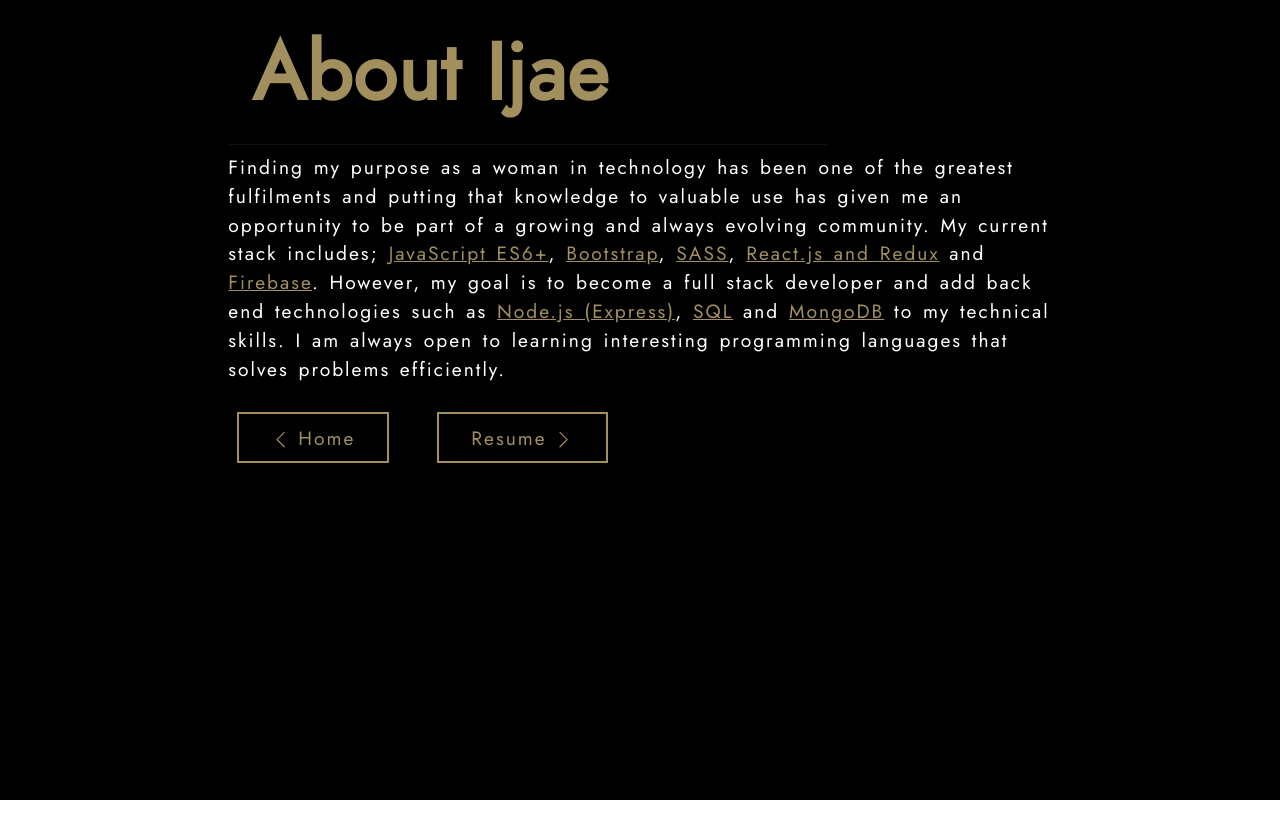
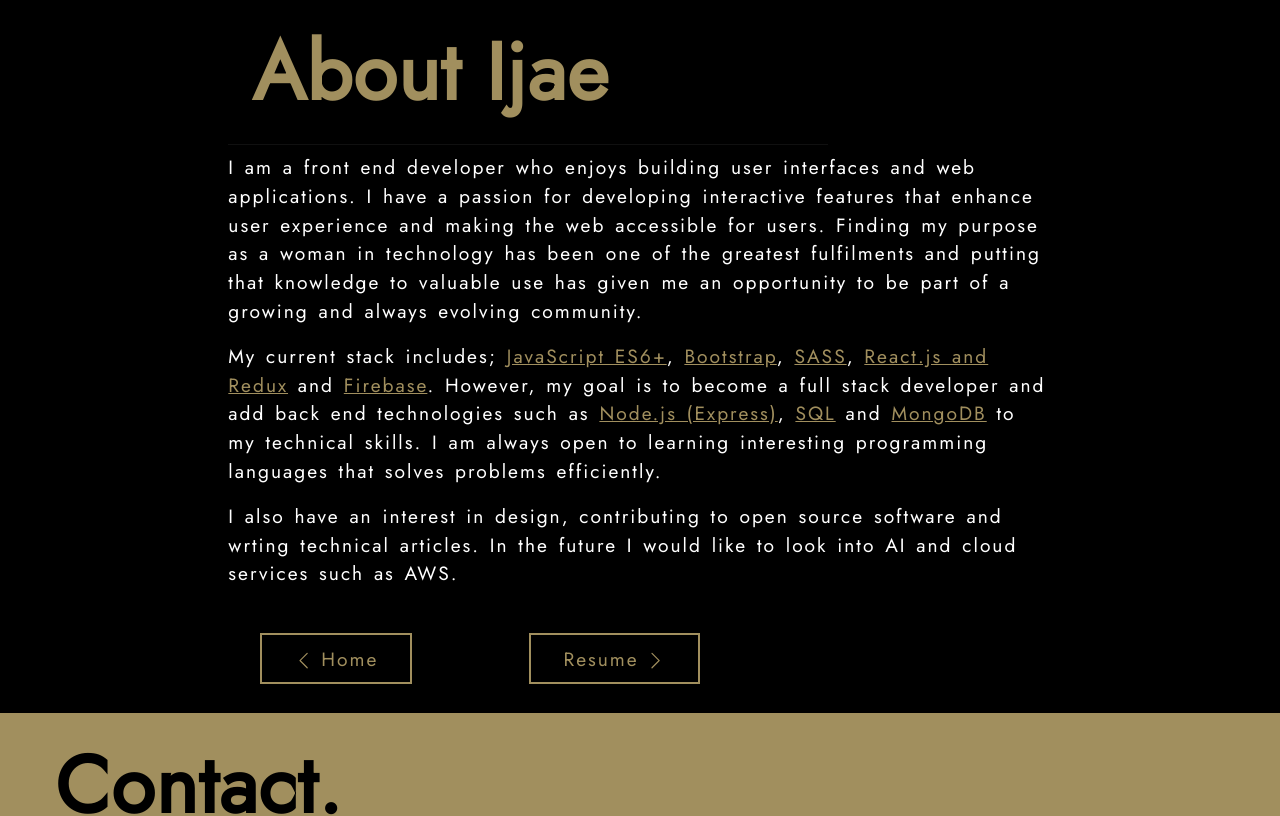
Before and after one commit to ijeomaemeruwa/my-portfolio, a React (Create React App) app: page /aboutpage in a window 1280 px wide. Shown: the top 816 px of the page. Built offline with nearby package versions, Linux system fonts and the light colour scheme.

Commit message:
updated about page

```diff
--- a/package.json
+++ b/package.json
@@ -3,11 +3,12 @@
   "version": "0.1.0",
   "private": true,
   "dependencies": {
+    "@fullpage/react-fullpage": "^0.1.18",
     "@testing-library/jest-dom": "^5.11.5",
     "@testing-library/react": "^11.1.0",
     "@testing-library/user-event": "^12.1.10",
+    "animate.css-react": "^1.1.0",
     "bootstrap": "^4.5.3",
-    "fullpage.js": "^3.0.9",
     "gsap": "^3.5.1",
     "node-sass": "^4.14.1",
     "react": "^17.0.1",
@@ -20,6 +21,7 @@
     "react-scroll": "^1.8.1",
     "react-use": "^15.3.4",
     "styled-components": "^5.2.0",
+    "styled-loaders-react": "^1.1.0",
     "swiper": "^6.3.4",
     "web-vitals": "^0.2.4"
   },
--- a/src/pages/AboutPage/AboutPage.js
+++ b/src/pages/AboutPage/AboutPage.js
@@ -2,6 +2,7 @@ import React from 'react'
 import '../AboutPage/aboutpage.scss'
 import { CustomButton, ButtonLink } from '../../components/TopBar/TopBarElements'
 import { BsChevronRight, BsChevronLeft } from 'react-icons/bs'
+import Footer from '../../components/Footer/Footer'
 
 const About = () => {
 return (
@@ -11,22 +12,31 @@ return (
     <div className="about_content col-md-8 m-auto">
     <h2>About Ijae</h2>
     <p>
-    Finding my purpose as a woman in technology has been one of the greatest fulfilments and
-    putting that knowledge to valuable use has given me an opportunity to be part of a growing and always evolving community.
+      I am a front end developer who enjoys building user interfaces and web applications. I have a passion for developing
+      interactive features that enhance user experience and making the web accessible for users.
+      Finding my purpose as a woman in technology has been one of the greatest fulfilments and
+      putting that knowledge to valuable use has given me an opportunity to be part of a growing
+      and always evolving community.
+    </p>
+    <p>
     My current stack includes; <u>JavaScript ES6+</u>, <u>Bootstrap</u>, <u>SASS</u>, <u>React.js and Redux</u> and <u>Firebase</u>. However, my goal is to become a full stack developer
     and add back end technologies such as <u>Node.js (Express)</u>, <u>SQL</u> and <u>MongoDB</u> to my technical skills. I am always open to learning interesting programming languages that
     solves problems efficiently.
     </p>
+    <p>
+      I also have an interest in design, contributing to open source software and wrting technical articles.
+      In the future I would like to look into AI and cloud services such as AWS.
+    </p>
 
-    <div className="row">
-    <CustomButton>
+    <div className="row about_buttons mx-auto py-3 px-2">
+    <CustomButton className="col-md-4">
     <ButtonLink to="/">
       <BsChevronLeft />  Home
     </ButtonLink>
     </CustomButton>
 
-    <CustomButton>
-    <ButtonLink to="https://zety.com/mycv/ijeomaemeruwa"
+    <CustomButton className="col-md-4">
+    <ButtonLink to="https://zety.com/mycv/emeruwa-ijeoma2"
     download="Ijeoma Emeruwa Resume"
     >
         Resume <BsChevronRight />
@@ -37,6 +47,7 @@ return (
     </div>
     </div>
     </section>
+    <Footer />
     </>
 )
 }
--- a/src/pages/AboutPage/aboutpage.scss
+++ b/src/pages/AboutPage/aboutpage.scss
@@ -3,10 +3,12 @@
     height: 100%;
 
 .about_container {
-    height: 100vh;
+    height: 100%;
+    width: 100%;
 
 .about_content {
     color: #fff;
+    height: 100%;
 
 p {
     font-size: 1.2rem;
```
Also changed, not shown: 1 other file (tests, documents, lock files or other folders).
